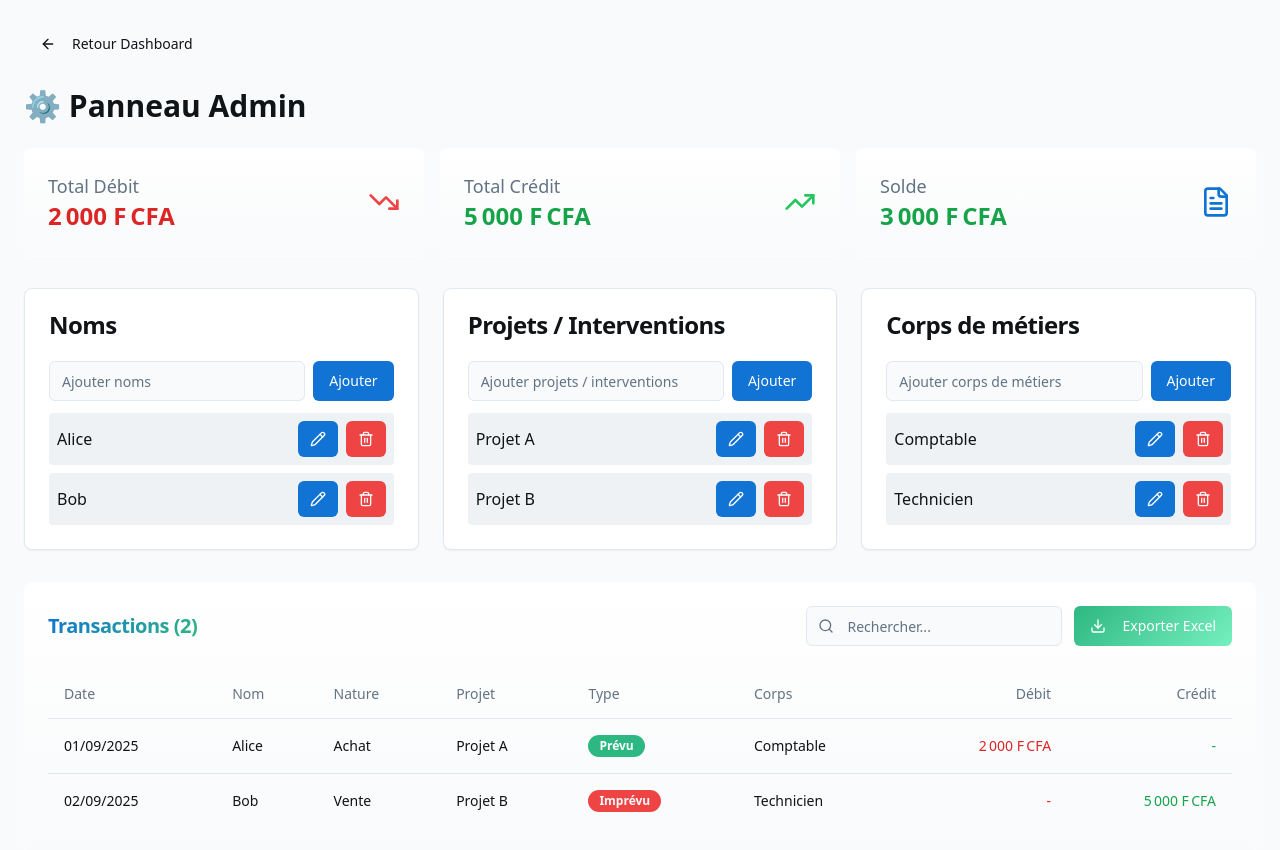
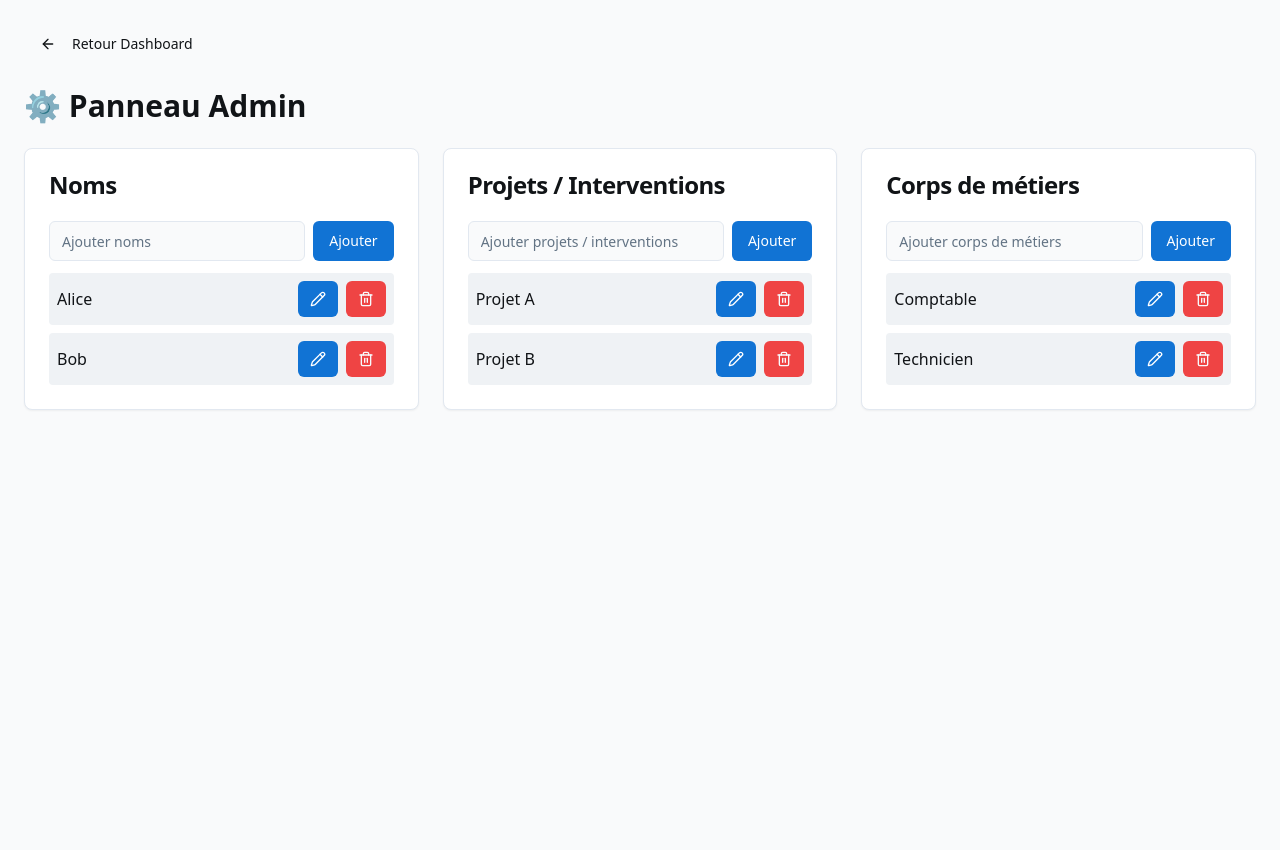
Before and after one commit to ANGE22593/Dtech-gesiton, a React (Vite) app: page /admin-panel in a window 1280 px wide. Shown: the top 850 px of the page. After the commit the page ends 800 px from the top, so only its background shows below. Built offline with nearby package versions, Linux system fonts and the light colour scheme.

Commit message:
AdminPanel.tsx

```diff
--- a/src/pages/AdminPanel.tsx
+++ b/src/pages/AdminPanel.tsx
@@ -1,72 +1,36 @@
-import { useState, useMemo } from "react";
+import { useState } from "react";
 import { Card, CardHeader, CardTitle, CardContent } from "@/components/ui/card";
 import { Button } from "@/components/ui/button";
 import { Input } from "@/components/ui/input";
-import { ArrowLeft, Pencil, Trash2, Check, TrendingUp, TrendingDown, FileText, Search, Download, Edit } from "lucide-react";
+import { ArrowLeft, Pencil, Trash2, Check } from "lucide-react";
 import { useNavigate } from "react-router-dom";
-import { Badge } from "@/components/ui/badge";
-import { Table, TableHeader, TableRow, TableHead, TableBody, TableCell } from "@/components/ui/table";
-
-// --- Fonction utilitaire pour formatage ---
-const formatCurrency = (amount: number, currency: string) => {
-  return new Intl.NumberFormat("fr-FR", {
-    style: "currency",
-    currency: "XOF",
-    minimumFractionDigits: 0,
-  }).format(amount);
-};
-
-// Exemple de données pour transactions
-interface Transaction {
-  id: number;
-  date: string;
-  nom: string;
-  nature: string;
-  projetIntervention: string;
-  impPrev: string;
-  corpsDeMetiers: string;
-  monnaie: number;
-  debit: number;
-  credit: number;
-}
 
 export default function AdminPanel() {
   const navigate = useNavigate();
 
-  // --- Données Admin ---
+  // Données initiales (pré-remplies sur la page d'accueil)
   const [noms, setNoms] = useState<string[]>(["Alice", "Bob"]);
   const [projets, setProjets] = useState<string[]>(["Projet A", "Projet B"]);
   const [metiers, setMetiers] = useState<string[]>(["Comptable", "Technicien"]);
 
+  // Inputs pour ajout
   const [nom, setNom] = useState("");
   const [projet, setProjet] = useState("");
   const [metier, setMetier] = useState("");
 
+  // État pour l’édition
   const [editIndex, setEditIndex] = useState<number | null>(null);
   const [editType, setEditType] = useState<"nom" | "projet" | "metier" | null>(null);
   const [editValue, setEditValue] = useState("");
 
-  // --- Transactions ---
-  const [transactions, setTransactions] = useState<Transaction[]>([
-    { id: 1, date: "2025-09-01", nom: "Alice", nature: "Achat", projetIntervention: "Projet A", impPrev: "Prévu", corpsDeMetiers: "Comptable", monnaie: 0, debit: 2000, credit: 0 },
-    { id: 2, date: "2025-09-02", nom: "Bob", nature: "Vente", projetIntervention: "Projet B", impPrev: "Imprévu", corpsDeMetiers: "Technicien", monnaie: 0, debit: 0, credit: 5000 },
-  ]);
-  const [searchTerm, setSearchTerm] = useState("");
-  const [sortField, setSortField] = useState<keyof Transaction>("date");
-  const [sortDirection, setSortDirection] = useState<"asc" | "desc">("asc");
-
-  // --- Totaux ---
-  const totalDebit = useMemo(() => transactions.reduce((acc, t) => acc + t.debit, 0), [transactions]);
-  const totalCredit = useMemo(() => transactions.reduce((acc, t) => acc + t.credit, 0), [transactions]);
-  const balance = totalCredit - totalDebit;
-
-  // --- Edition ---
+  // Démarrer la modification
   const startEdit = (type: "nom" | "projet" | "metier", index: number, value: string) => {
     setEditType(type);
     setEditIndex(index);
     setEditValue(value);
   };
 
+  // Sauvegarder la modification
   const saveEdit = () => {
     if (editType && editIndex !== null) {
       if (editType === "nom") {
@@ -90,37 +54,12 @@ export default function AdminPanel() {
     }
   };
 
+  // Supprimer un élément
   const deleteItem = (type: "nom" | "projet" | "metier", index: number) => {
     if (type === "nom") setNoms(noms.filter((_, i) => i !== index));
     if (type === "projet") setProjets(projets.filter((_, i) => i !== index));
     if (type === "metier") setMetiers(metiers.filter((_, i) => i !== index));
   };
-
-  // --- Table tri/recherche ---
-  const handleSort = (field: keyof Transaction) => {
-    if (sortField === field) {
-      setSortDirection(sortDirection === "asc" ? "desc" : "asc");
-    } else {
-      setSortField(field);
-      setSortDirection("asc");
-    }
-  };
-
-  const sortedTransactions = useMemo(() => {
-    return [...transactions]
-      .filter(
-        (t) =>
-          t.nom.toLowerCase().includes(searchTerm.toLowerCase()) ||
-          t.projetIntervention.toLowerCase().includes(searchTerm.toLowerCase())
-      )
-      .sort((a, b) => {
-        const valA = a[sortField];
-        const valB = b[sortField];
-        if (valA < valB) return sortDirection === "asc" ? -1 : 1;
-        if (valA > valB) return sortDirection === "asc" ? 1 : -1;
-        return 0;
-      });
-  }, [transactions, searchTerm, sortField, sortDirection]);
 
   // Bloc réutilisable
   const renderList = (
@@ -158,7 +97,10 @@ export default function AdminPanel() {
             <li key={i} className="flex justify-between items-center bg-muted p-2 rounded">
               {editType === type && editIndex === i ? (
                 <div className="flex gap-2 w-full">
-                  <Input value={editValue} onChange={(e) => setEditValue(e.target.value)} />
+                  <Input
+                    value={editValue}
+                    onChange={(e) => setEditValue(e.target.value)}
+                  />
                   <Button size="sm" onClick={saveEdit}>
                     <Check className="w-4 h-4" />
                   </Button>
@@ -170,7 +112,11 @@ export default function AdminPanel() {
                     <Button size="sm" onClick={() => startEdit(type, i, item)}>
                       <Pencil className="w-4 h-4" />
                     </Button>
-                    <Button variant="destructive" size="sm" onClick={() => deleteItem(type, i)}>
+                    <Button
+                      variant="destructive"
+                      size="sm"
+                      onClick={() => deleteItem(type, i)}
+                    >
                       <Trash2 className="w-4 h-4" />
                     </Button>
                   </div>
@@ -185,137 +131,23 @@ export default function AdminPanel() {
 
   return (
     <div className="min-h-screen bg-background p-6">
-      <Button variant="ghost" onClick={() => navigate("/dashboard")} className="mb-6">
+      <Button
+        variant="ghost"
+        onClick={() => navigate("/dashboard")}
+        className="mb-6"
+      >
         <ArrowLeft className="mr-2 h-4 w-4" /> Retour Dashboard
       </Button>
 
       <h1 className="text-3xl font-bold mb-6">⚙️ Panneau Admin</h1>
 
-      {/* Cartes Statistiques */}
-      <div className="grid grid-cols-1 md:grid-cols-3 gap-4 mb-8">
-        <Card className="shadow-card bg-gradient-card border-0">
-          <CardContent className="p-6">
-            <div className="flex items-center justify-between">
-              <div>
-                <p className="text-lg font-medium text-muted-foreground">Total Débit</p>
-                <p className="text-2xl font-bold text-red-600">{formatCurrency(totalDebit, "CFA")}</p>
-              </div>
-              <TrendingDown className="h-8 w-8 text-red-500" />
-            </div>
-          </CardContent>
-        </Card>
-
-        <Card className="shadow-card bg-gradient-card border-0">
-          <CardContent className="p-6">
-            <div className="flex items-center justify-between">
-              <div>
-                <p className="text-lg font-medium text-muted-foreground">Total Crédit</p>
-                <p className="text-2xl font-bold text-green-600">{formatCurrency(totalCredit, "CFA")}</p>
-              </div>
-              <TrendingUp className="h-8 w-8 text-green-500" />
-            </div>
-          </CardContent>
-        </Card>
-
-        <Card className="shadow-card bg-gradient-card border-0">
-          <CardContent className="p-6">
-            <div className="flex items-center justify-between">
-              <div>
-                <p className="text-lg font-medium text-muted-foreground">Solde</p>
-                <p className={`text-2xl font-bold ${balance >= 0 ? "text-green-600" : "text-red-600"}`}>
-                  {formatCurrency(balance, "CFA")}
-                </p>
-              </div>
-              <FileText className="h-8 w-8 text-primary" />
-            </div>
-          </CardContent>
-        </Card>
-      </div>
-
-      {/* Gestion des données configurables */}
-      <div className="grid grid-cols-1 md:grid-cols-3 gap-6 mb-8">
+      <div className="grid grid-cols-1 md:grid-cols-3 gap-6">
         {renderList("Noms", "nom", noms, nom, setNom, setNoms)}
         {renderList("Projets / Interventions", "projet", projets, projet, setProjet, setProjets)}
         {renderList("Corps de métiers", "metier", metiers, metier, setMetier, setMetiers)}
       </div>
+    </div>
 
-      {/* Table des transactions */}
-      <Card className="shadow-card bg-gradient-card border-0">
-        <CardHeader>
-          <div className="flex flex-col sm:flex-row justify-between items-start sm:items-center gap-4">
-            <CardTitle className="text-xl font-semibold bg-gradient-hero bg-clip-text text-transparent">
-              Transactions ({transactions.length})
-            </CardTitle>
-            <div className="flex flex-col sm:flex-row gap-3 w-full sm:w-auto">
-              <div className="relative">
-                <Search className="absolute left-3 top-1/2 transform -translate-y-1/2 h-4 w-4 text-muted-foreground" />
-                <Input
-                  placeholder="Rechercher..."
-                  value={searchTerm}
-                  onChange={(e) => setSearchTerm(e.target.value)}
-                  className="pl-10 w-full sm:w-64"
-                />
-              </div>
-              <Button
-                onClick={() => console.log("Exporter Excel")}
-                className="bg-gradient-secondary hover:shadow-hover transition-all duration-300 transform hover:scale-105"
-              >
-                <Download className="h-4 w-4 mr-2" />
-                Exporter Excel
-              </Button>
-            </div>
-          </div>
-        </CardHeader>
-        <CardContent>
-          {sortedTransactions.length === 0 ? (
-            <div className="text-center py-12">
-              <FileText className="h-12 w-12 text-muted-foreground mx-auto mb-4" />
-              <p className="text-lg font-medium text-muted-foreground">
-                {searchTerm ? "Aucune transaction trouvée" : "Aucune transaction enregistrée"}
-              </p>
-            </div>
-          ) : (
-            <div className="overflow-x-auto">
-              <Table>
-                <TableHeader>
-                  <TableRow>
-                    <TableHead onClick={() => handleSort("date")} className="cursor-pointer">Date</TableHead>
-                    <TableHead onClick={() => handleSort("nom")} className="cursor-pointer">Nom</TableHead>
-                    <TableHead>Nature</TableHead>
-                    <TableHead>Projet</TableHead>
-                    <TableHead>Type</TableHead>
-                    <TableHead>Corps</TableHead>
-                    <TableHead className="text-right">Débit</TableHead>
-                    <TableHead className="text-right">Crédit</TableHead>
-                  </TableRow>
-                </TableHeader>
-                <TableBody>
-                  {sortedTransactions.map((transaction) => (
-                    <TableRow key={transaction.id}>
-                      <TableCell>{new Date(transaction.date).toLocaleDateString("fr-FR")}</TableCell>
-                      <TableCell>{transaction.nom}</TableCell>
-                      <TableCell>{transaction.nature}</TableCell>
-                      <TableCell>{transaction.projetIntervention}</TableCell>
-                      <TableCell>
-                        <Badge variant={transaction.impPrev === "Imprévu" ? "destructive" : "secondary"}>
-                          {transaction.impPrev}
-                        </Badge>
-                      </TableCell>
-                      <TableCell>{transaction.corpsDeMetiers}</TableCell>
-                      <TableCell className="text-right text-red-600">
-                        {transaction.debit > 0 ? formatCurrency(transaction.debit, "CFA") : "-"}
-                      </TableCell>
-                      <TableCell className="text-right text-green-600">
-                        {transaction.credit > 0 ? formatCurrency(transaction.credit, "CFA") : "-"}
-                      </TableCell>
-                    </TableRow>
-                  ))}
-                </TableBody>
-              </Table>
-            </div>
-          )}
-        </CardContent>
-      </Card>
-    </div>
   );
+
 }
```
